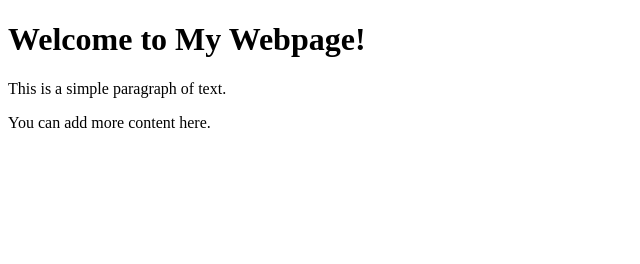
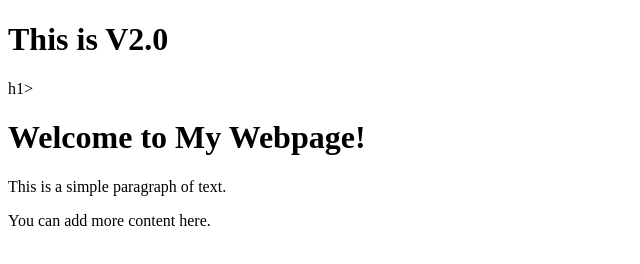
Before and after one commit to pranavchougule03/1st-CICD, a plain HTML site: page index.html in a window 1280 px wide. Shown: the whole page, without its empty margins (0-640 px from the left). Drawn offline with Linux system fonts and the light colour scheme.

Commit message:
Update index.html
v2.0 release

```diff
--- a/index.html
+++ b/index.html
@@ -6,6 +6,7 @@
     <title>My Simple Webpage</title>
 </head>
 <body>
+    <h1> This is V2.0 </h1>h1>
     <h1>Welcome to My Webpage!</h1>
     <p>This is a simple paragraph of text.</p>
     <p>You can add more content here.</p>
```
